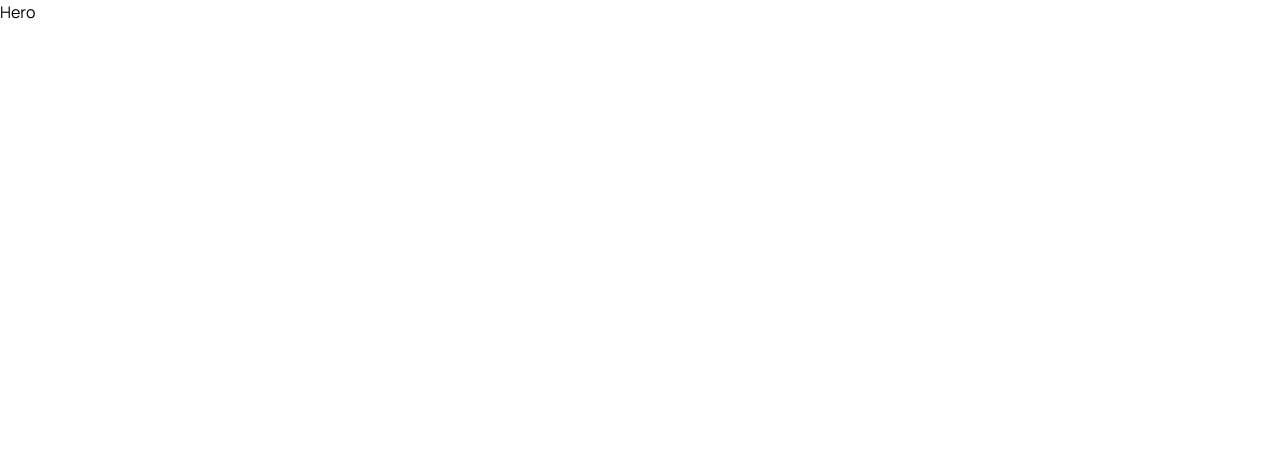
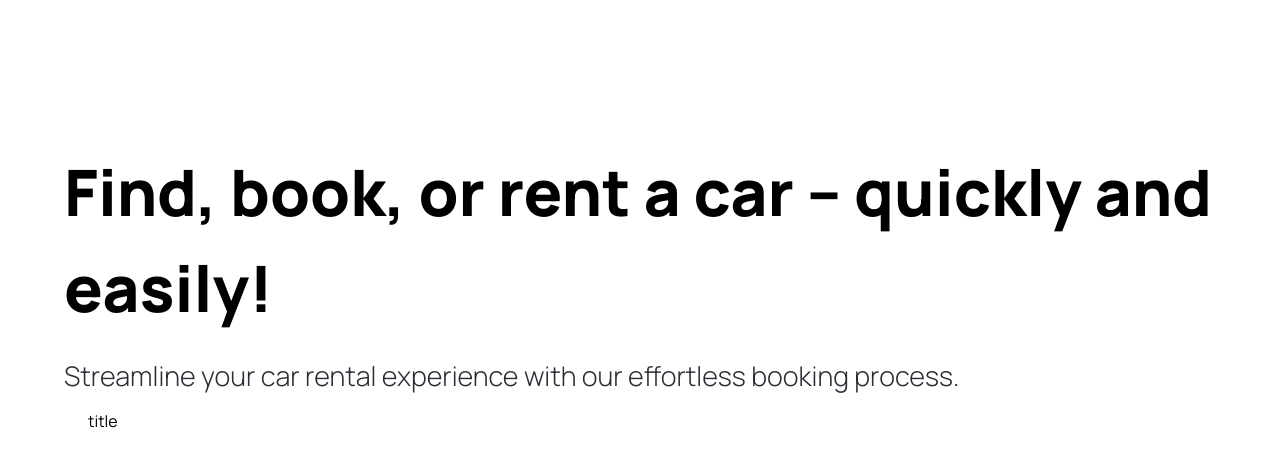
Before and after one commit to tiagosousa10/car-showcase, a Next.js app: page / in a window 1280 px wide. Shown: the top 466 px of the page. Built offline with nearby package versions, Linux system fonts and the light colour scheme.

Commit message:
creating the custombutton

```diff
--- /dev/null
+++ b/components/CustomButton.tsx
@@ -0,0 +1,22 @@
+"use client"
+
+import Image from "next/image"
+
+const CustomButton = ({}) => {
+  return (
+    <button
+      disabled={false}
+      type={"button"}
+      className={`custom-btn`}
+      onClick={() => {}}
+
+    >
+      <span className={`flex-1`}>
+         title
+      </span>
+
+    </button>
+  )
+}
+
+export default CustomButton
--- a/components/Hero.tsx
+++ b/components/Hero.tsx
@@ -1,8 +1,33 @@
+"use client"
+
+
 import Image from "next/image"
+import CustomButton from "./CustomButton"
 
 const Hero = () => {
+
+  const handleScroll = () => {
+
+  }
+
   return (
-    <div className="hero">Hero</div>
+    <div className="hero">
+      <div className="flex-1 pt-36 padding-x">
+        <h1 className="hero__title">
+          Find, book, or rent a car -- quickly and easily!
+        </h1>
+
+        <p className="hero__subtitle">
+          Streamline your car rental experience with our effortless booking process.
+        </p>
+
+        <CustomButton
+          title="Explore Cars"
+          containerStyles="bg-primary-blue text-white rounded-full mt-10"
+          handleClick={handleScroll}
+        />
+      </div>
+    </div>
   )
 }
 
--- a/components/index.ts
+++ b/components/index.ts
@@ -1,3 +1,4 @@
 import Hero from "./Hero";
+import CustomButton from "./CustomButton";
 
-export { Hero };
+export { Hero, CustomButton };
```
Also changed, not shown: types/index.ts (added).
